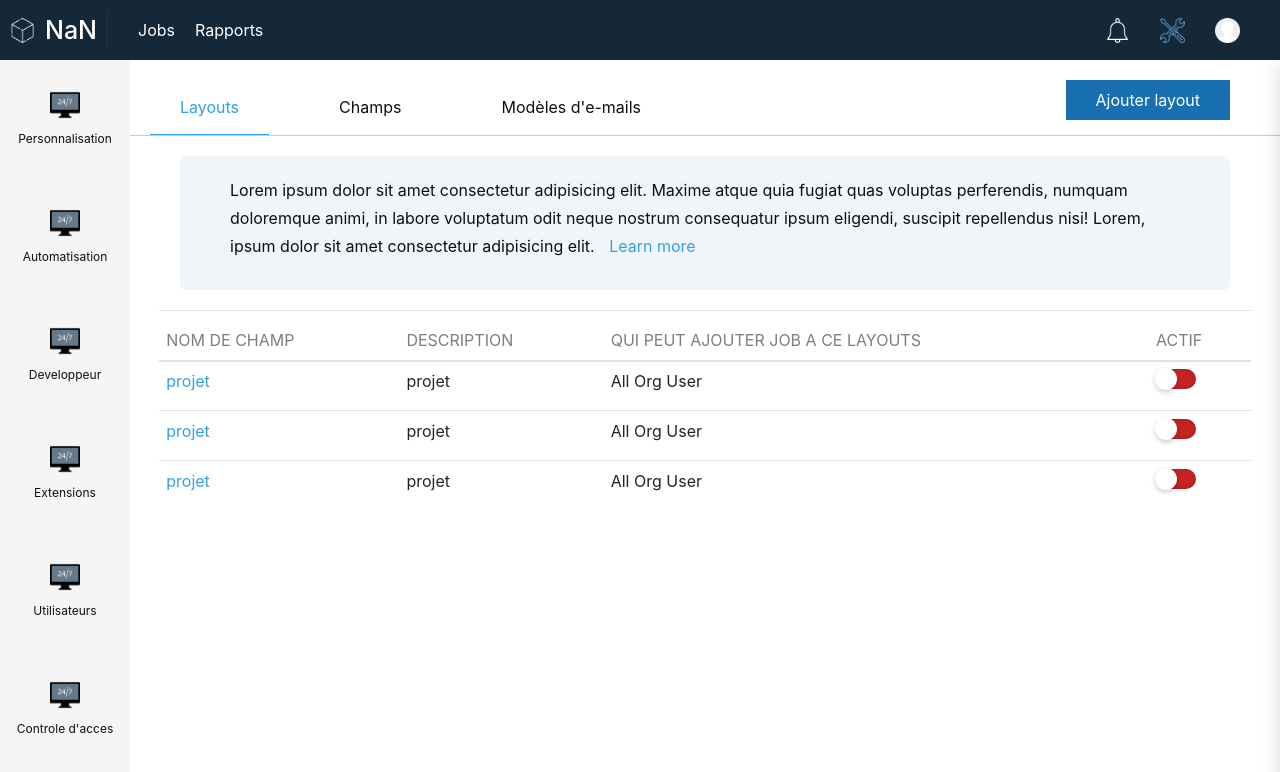
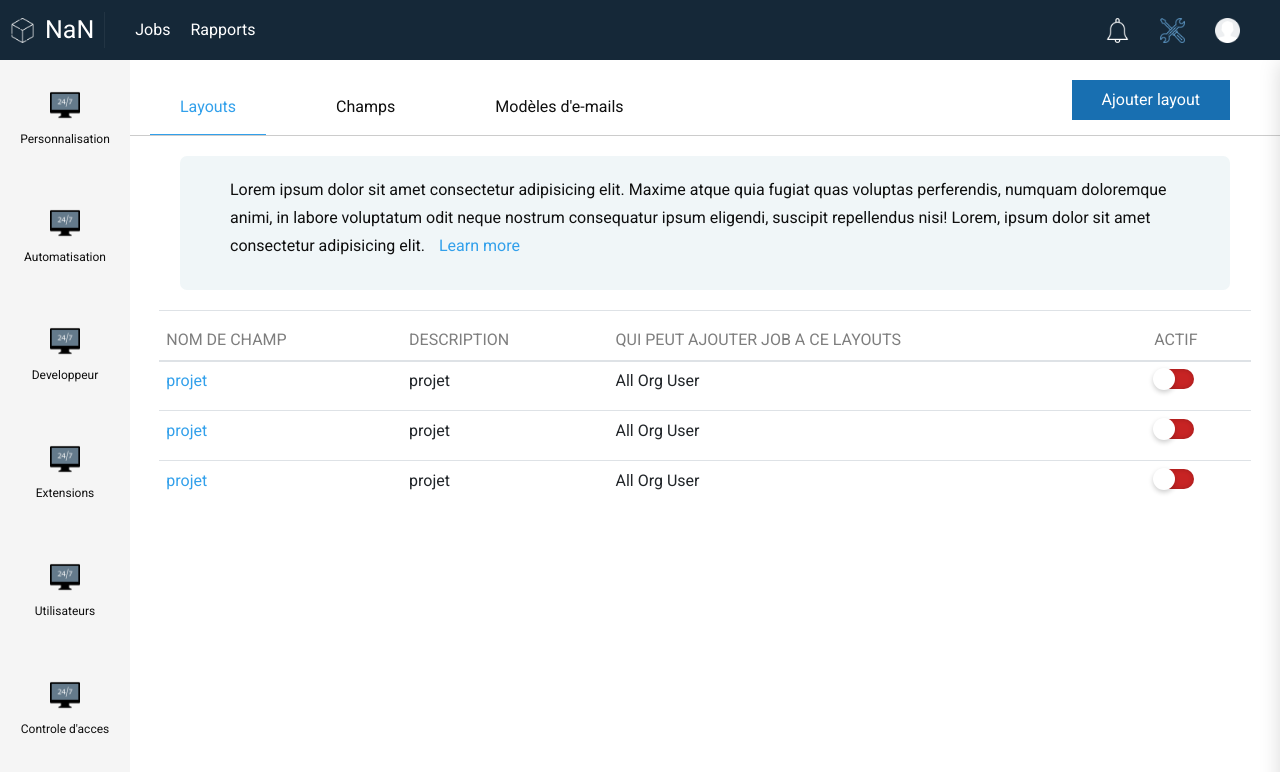
Before and after one commit to mael124/projet-Nan1, a plain HTML site: page index.html in a window 1280 px wide. Shown: the top 772 px of the page. Drawn offline with Linux system fonts and the light colour scheme.

Commit message:
Amelioration du projet 1

```diff
--- a/css/styles.css
+++ b/css/styles.css
@@ -1,3 +1,5 @@
+@import url('https://fonts.googleapis.com/css?family=Roboto&display=swap');
+
 :root{
     --color-bg-nav: #152838;
     --color-bg-sidebar: #f5f5f5;
@@ -23,10 +25,15 @@ html{
 body{
     box-sizing: border-box;
     overflow-x: hidden;
+    font-family: 'Roboto', sans-serif;
 }
 
 a, a:hover{
     text-decoration: none;
+}
+
+ul{
+    list-style: none;
 }
 
 /* ************************************************** */
@@ -35,7 +42,10 @@ a, a:hover{
 .topNav
 {
     background-color: var(--color-bg-nav);
-    height: 6rem;
+    min-height: 6rem;
+    width: 100%;
+    position: fixed;
+    z-index: 99999999999;
 }
 
 .navLogo
@@ -76,6 +86,7 @@ a, a:hover{
     background: var(--color-bg-sidebar);
     height: 100vh;
     position: fixed;
+    margin-top: 6rem;
 }
 
 .insidebar-icon{
@@ -106,7 +117,7 @@ a, a:hover{
 
 .content{
     margin-left: 13rem;
-    padding: 2rem 0;
+    padding: 8rem 0;
 }
 
 /* ************************************************** */
@@ -282,17 +293,17 @@ input:checked[type="checkbox"]:before{
     transition: all .4s;
 }
 
-.bodysidebar{
-    /* position: absolute;
+/* .bodysidebar{
+    position: absolute;
     top: 0;
     left: 0;
     bottom: 0;
-    right: 0; */
+    right: 0;
     height: 100vh;
     width: 100%;
     background: purple;
     z-index: 9999999999900000000000000!important;
-}
+} */
 
 .sideBar
 {
@@ -312,6 +323,8 @@ input:checked[type="checkbox"]:before{
 .sideTitle
 {
     padding: 2rem;
+    display: flex;
+    justify-content: space-between;
 }
 
 form
@@ -442,3 +455,14 @@ form button:focus
     -webkit-transform: scale(0);
     transform: scale(0);
 }
+
+
+@media screen and (max-width: 766px){
+    .insidebar{
+        display: none;
+    }
+
+    .content{
+        margin-left: 0;
+    }
+}
--- a/index.html
+++ b/index.html
@@ -14,8 +14,6 @@
 
 <body>
     <!-- navabr -->
-    <!-- Ma Nav Bar -->
-    <div class="aaa">
     <nav class="navbar navbar-expand-lg navbar-light topNav">
         <a class="navbar-brand d-flex navLogo" href="#" class="img-fluid">
             <img src="images/3d.png" alt="logo">
@@ -227,7 +225,7 @@
             </tbody>
         </table>
     </div>
-</div>
+
 
     <!-- script -->
     <script src="js/jquery.min.js"></script>
--- a/js/main.js
+++ b/js/main.js
@@ -1,7 +1,7 @@
 (function() {
     $('.btn-nav-content').on('click', function() {
       $('.sideBar').toggleClass('activeSidebar');
-      $('.aaa').toggleClass('bodysidebar');
+//      $('.aaa').toggleClass('bodysidebar');
       $('.btn-nav-content').toggleClass('btn-nav');
     });
   })();
```
Also changed, not shown: images/remove.png (added).
